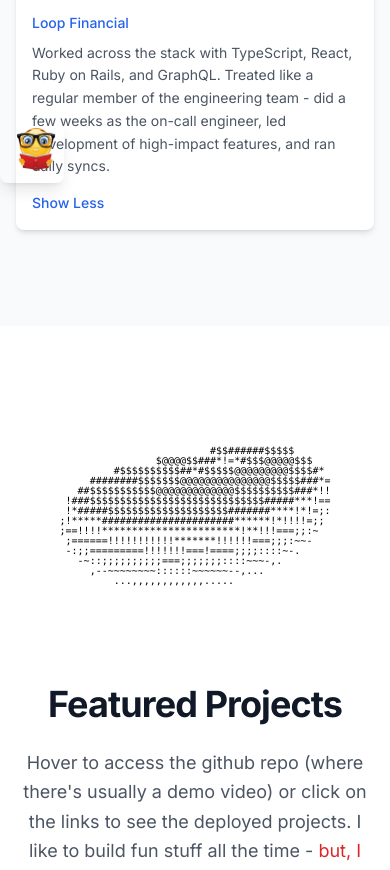
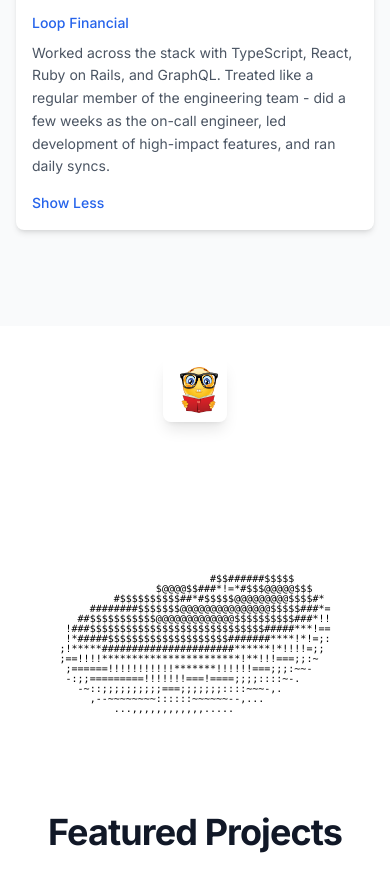
Before and after one commit to SimonNRisk/portfolio, a Next.js app: page / in a window 390 px wide. Shown: the part 2231-3101 px from the top of the page. Built offline with nearby package versions, Linux system fonts and the light colour scheme; no server answers.

Commit message:
fix: trivia blob for mobile

```diff
--- a/src/app/page.tsx
+++ b/src/app/page.tsx
@@ -25,11 +25,11 @@ export default function Home() {
         <Navbar />
         <HeroSection />
         <AboutSection />
+        {!clickedTrivia && <TriviaBlob onClick={() => setClickedTrivia(true)} />}
+        {clickedTrivia && <Trivia onClose={() => setClickedTrivia(false)} />}
         <DonutSection />
         <ProjectsSection />
         <ContactSection />
-        {!clickedTrivia && <TriviaBlob onClick={() => setClickedTrivia(true)} />}
-        {clickedTrivia && <Trivia onClose={() => setClickedTrivia(false)} />}
         <Footer />
       </div>
     </main>
--- a/src/components/TriviaBlob.tsx
+++ b/src/components/TriviaBlob.tsx
@@ -2,10 +2,14 @@
 
 import Image from "next/image";
 
+import { useIsMobile } from "@/hooks/useIsMobile";
+
 export const TriviaBlob = ({ onClick }: { onClick: () => void }) => {
+  const isMobile = useIsMobile();
+
   return (
     <div
-      className="absolute top-1/3 left-0 z-30 w-16 h-16 p-2 pl-4 rounded-lg shadow-lg hover:cursor-pointer hover:scale-125 transition-transform duration-300 ease-in-out"
+      className={`${isMobile ? `relative mx-auto my-8 flex justify-center` : `absolute top-1/3 left-0 z-30`} w-16 h-16 p-2 pl-4 rounded-lg shadow-lg hover:cursor-pointer hover:scale-125 transition-transform duration-300 ease-in-out`}
       onClick={onClick}
     >
       <Image src="/images/nerd.png" alt="Trivia Blob" width={64} height={64} />
```
